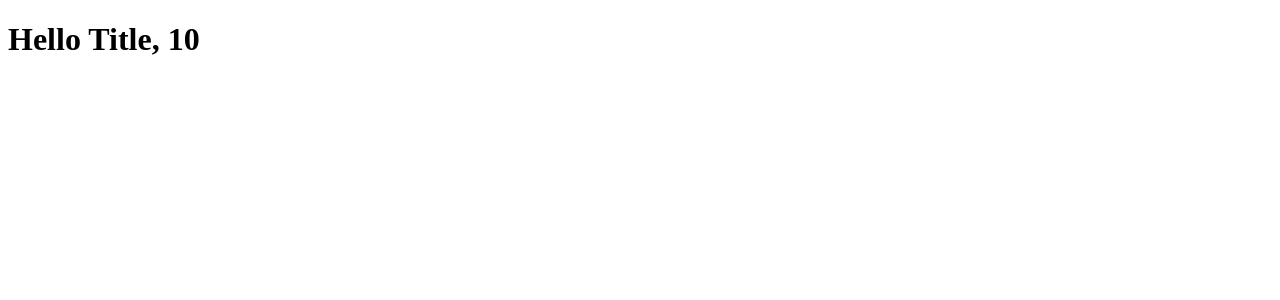
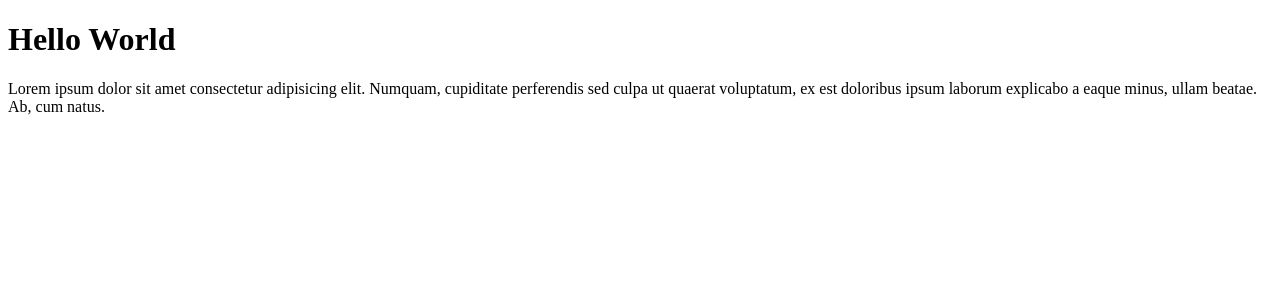
Before and after one commit to nemesis200/shop-project-first, a React (Create React App) app: page / in a window 1280 px wide. Shown: the top 300 px of the page. Built offline with nearby package versions, Linux system fonts and the light colour scheme.

Commit message:
created component

```diff
--- a/src/index.tsx
+++ b/src/index.tsx
@@ -6,6 +6,25 @@ const root = ReactDOM.createRoot(document.getElementById('root') as HTMLElement)
 // const el = React.createElement('h1', { id: 'title' }, 'Hello title')
 
 //with jsx
-const a = 10
-const el = <h1 id="title">Hello Title, {a}</h1>
-root.render(<React.StrictMode>{el}</React.StrictMode>)
+// const a = 10
+// const el = <h1 id="title">Hello Title, {a}</h1>
+
+function App() {
+    return (
+        <div>
+            <h1>Hello World</h1>
+            <p>
+                Lorem ipsum dolor sit amet consectetur adipisicing elit.
+                Numquam, cupiditate perferendis sed culpa ut quaerat voluptatum,
+                ex est doloribus ipsum laborum explicabo a eaque minus, ullam
+                beatae. Ab, cum natus.
+            </p>
+        </div>
+    )
+}
+root.render(
+    <React.StrictMode>
+        {' '}
+        <App />{' '}
+    </React.StrictMode>
+)
```
